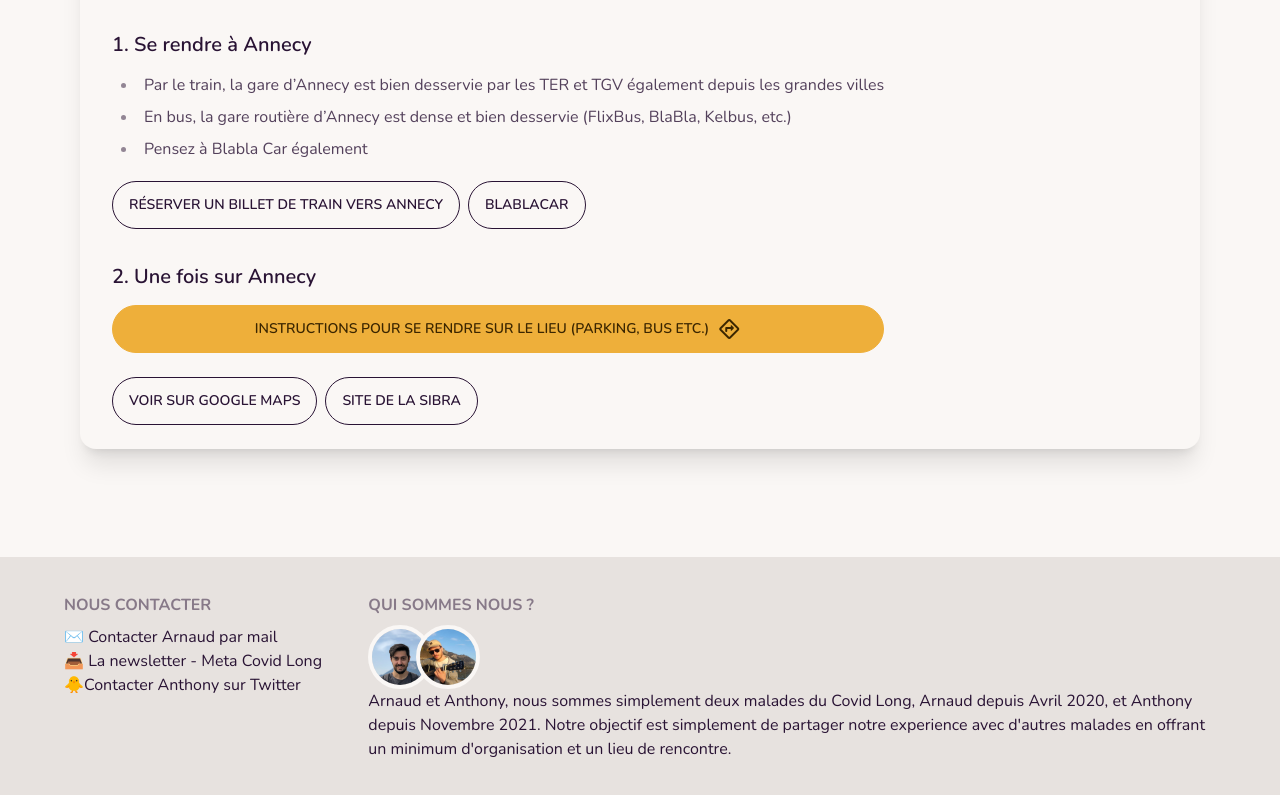
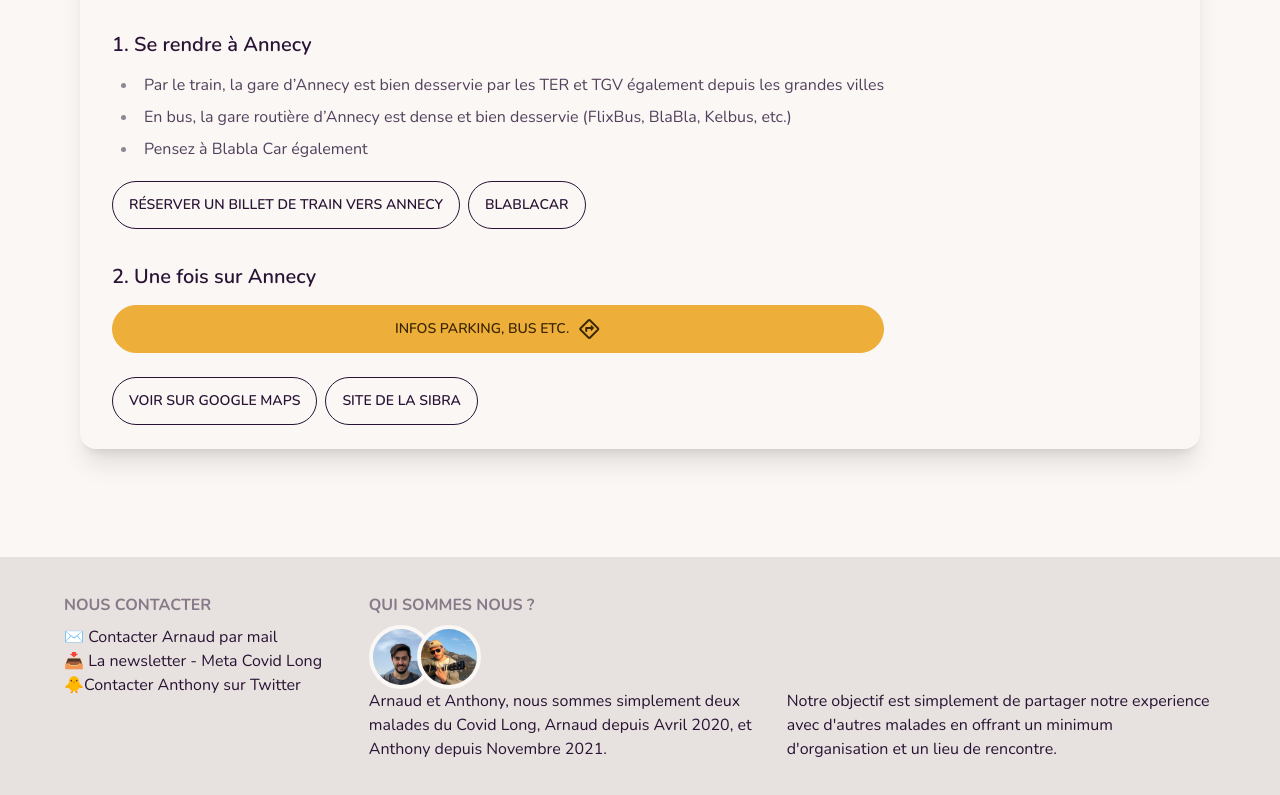
Before and after one commit to Akhu/rencontres-covid-long, a SvelteKit app: page / in a window 1280 px wide. Shown: the part 2000-2795 px from the top of the page. Built offline with nearby package versions, Linux system fonts and the light colour scheme.

Commit message:
Updated Content

```diff
--- a/src/routes/+layout.svelte
+++ b/src/routes/+layout.svelte
@@ -10,7 +10,7 @@
 	</main>
 
   <footer class="px-6 py-9 bg-base-300 mt-10">
-    <div class="container mx-auto w-screen max-w-6xl">
+    <div class="container mx-auto w-screen max-w-full md:max-w-6xl">
       <div class="text-base-content flex lg:flex-row flex-col space-x-0 lg:space-x-4 space-y-10 lg:space-y-0">
       <div class="flex flex-col flex-grow w-3/5">
         <h1 class="footer-title" id="contact">Nous contacter</h1>
@@ -33,9 +33,10 @@
             </div>
           </div>
         </div>
-        <div class="flex flex-row">
+        <div class="flex flex-col md:flex-row">
 
-        <p>Arnaud et Anthony, nous sommes simplement deux malades du Covid Long, Arnaud depuis Avril 2020, et Anthony depuis Novembre 2021. Notre objectif est simplement de partager notre experience avec d'autres malades en offrant un minimum d'organisation et un lieu de rencontre.</p>
+        <p>Arnaud et Anthony, nous sommes simplement deux malades du Covid Long, Arnaud depuis Avril 2020, et Anthony depuis Novembre 2021. </p>
+        <p>Notre objectif est simplement de partager notre experience avec d'autres malades en offrant un minimum d'organisation et un lieu de rencontre.</p>
         </div>
       </div>
     </div>
--- a/src/routes/+page.svelte
+++ b/src/routes/+page.svelte
@@ -137,7 +137,7 @@
             <div class="flex flex-col md:flex-row items-center gap-2"><a class="btn-outline btn" href="https://www.sncf-connect.com/train/france/auvergne-rhone-alpes/annecy">Réserver un billet de train vers Annecy</a><a class="btn-outline btn" href="https://www.blablacar.fr/">BlaBlaCar</a></div>
             <h3>2. Une fois sur Annecy </h3>
             <div class="flex flex-col">
-              <a class="btn-accent btn mb-6 gap-2" href="https://www.lespapeteries.com/plan.php">Instructions pour se rendre sur le lieu (parking, bus etc.) <span class="material-symbols-rounded">directions</span></a>
+              <a class="btn-accent btn mb-6 gap-2" href="https://www.lespapeteries.com/plan.php">Infos parking, bus etc. <span class="material-symbols-rounded">directions</span></a>
 
               <div class="flex flex-col md:flex-row items-center gap-2">
                 <a href="https://goo.gl/maps/uFskPZAbnh6ka23S7" class="btn-outline btn">Voir sur Google Maps</a><a class="btn-outline btn" href="https://www.sibra.fr/">Site de la Sibra</a>
```
